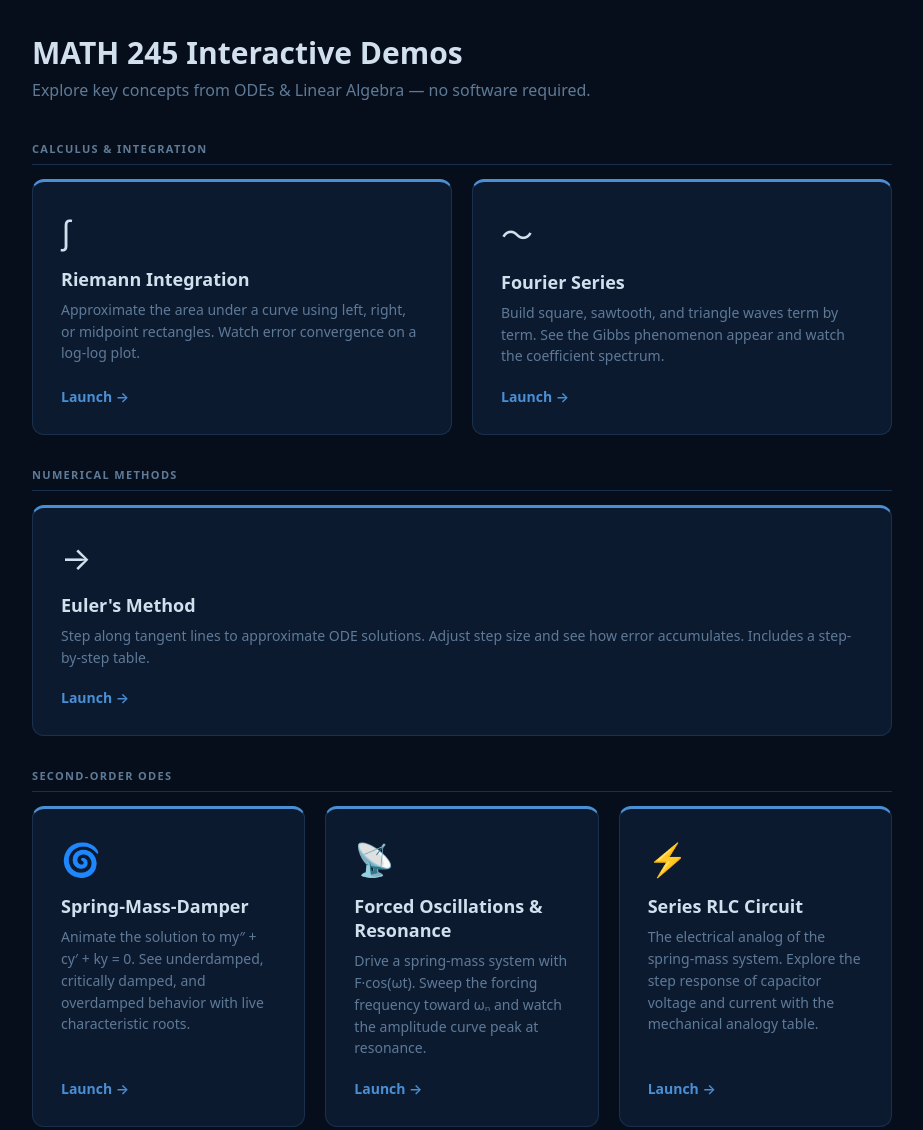
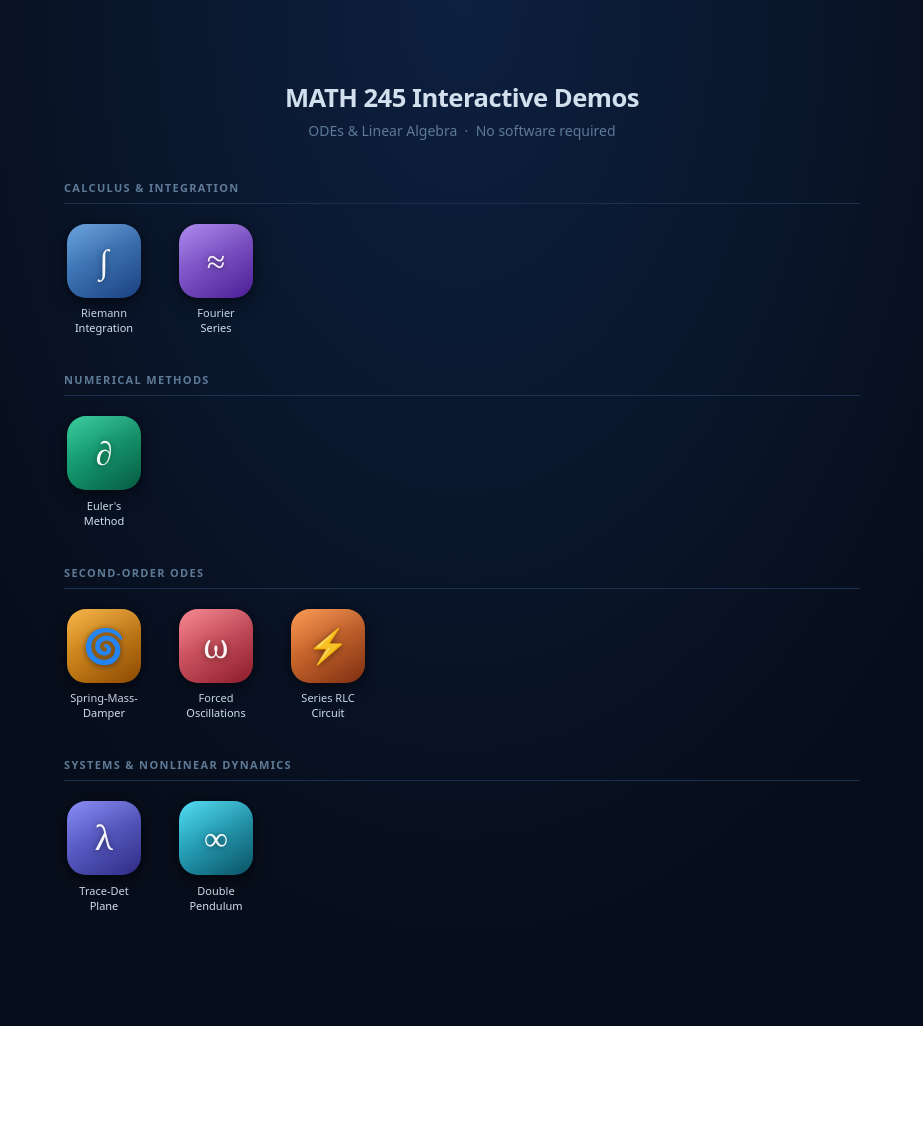
Before and after one commit to swwoodr/math245-demos, a website: page public/index.html in a window 1280 px wide. Shown: the top 1130 px of the page, without its empty margins (178-1101 px from the left). After the commit the page ends 1026 px from the top, so only its background shows below. Drawn offline with Linux system fonts and the light colour scheme.

Commit message:
Additional demos and organization

```diff
--- a/public/index.html
+++ b/public/index.html
@@ -6,98 +6,212 @@
   <title>MATH 245 — Interactive Demos</title>
   <link rel="stylesheet" href="style.css">
   <style>
+    body {
+      background: radial-gradient(ellipse at 50% 0%, #0D2040 0%, var(--bg) 65%);
+      min-height: 100vh;
+    }
+
+    .homescreen {
+      max-width: 860px;
+      margin: 0 auto;
+      padding: 3rem 2rem 5rem;
+    }
+
+    .hs-header {
+      text-align: center;
+      margin-bottom: 2.5rem;
+    }
+
+    .hs-title {
+      font-size: 1.6rem;
+      font-weight: 700;
+      color: var(--text);
+      letter-spacing: -0.02em;
+      margin: 0 0 0.35rem;
+    }
+
+    .hs-sub {
+      font-size: 0.875rem;
+      color: var(--muted);
+      margin: 0;
+    }
+
     .section-label {
       font-size: 0.6875rem;
       font-weight: 700;
       text-transform: uppercase;
       letter-spacing: 0.12em;
       color: var(--muted);
-      margin: 2rem 0 0.875rem;
+      margin: 2.25rem 0 1.25rem;
       padding-bottom: 0.5rem;
       border-bottom: 1px solid var(--border);
     }
+
+    .icon-row {
+      display: flex;
+      flex-wrap: wrap;
+      gap: 1.75rem 2rem;
+    }
+
+    /* ── Individual app icon ── */
+    .app-icon {
+      display: flex;
+      flex-direction: column;
+      align-items: center;
+      gap: 0.55rem;
+      text-decoration: none;
+      width: 80px;
+      transition: transform 0.14s ease;
+    }
+
+    .app-icon:hover  { transform: scale(1.09); }
+    .app-icon:active { transform: scale(0.93); }
+
+    .icon-tile {
+      width: 74px;
+      height: 74px;
+      border-radius: 19px;
+      display: flex;
+      align-items: center;
+      justify-content: center;
+      box-shadow: 0 5px 18px rgba(0,0,0,0.45), 0 1px 4px rgba(0,0,0,0.3);
+      position: relative;
+      overflow: hidden;
+    }
+
+    /* Glass gloss on top half */
+    .icon-tile::after {
+      content: '';
+      position: absolute;
+      inset: 0;
+      background: linear-gradient(
+        160deg,
+        rgba(255,255,255,0.18) 0%,
+        rgba(255,255,255,0.04) 45%,
+        rgba(0,0,0,0) 100%
+      );
+      border-radius: inherit;
+    }
+
+    .icon-sym {
+      font-size: 2.1rem;
+      line-height: 1;
+      z-index: 1;
+      color: rgba(255,255,255,0.95);
+      text-shadow: 0 1px 6px rgba(0,0,0,0.5);
+      font-family: 'Georgia', 'Times New Roman', serif;
+      user-select: none;
+    }
+
+    /* Emoji icons don't need the serif font */
+    .icon-sym.emoji {
+      font-family: inherit;
+    }
+
+    .icon-name {
+      font-size: 0.6875rem;
+      color: var(--text);
+      text-align: center;
+      line-height: 1.35;
+      font-weight: 500;
+      width: 80px;
+    }
+
+    /* ── Gradient palettes ── */
+    .ic-blue   { background: linear-gradient(145deg, #4A8FD4 0%, #1A4080 100%); }
+    .ic-purple { background: linear-gradient(145deg, #9B72E8 0%, #4C1D95 100%); }
+    .ic-teal   { background: linear-gradient(145deg, #12C289 0%, #065A40 100%); }
+    .ic-orange { background: linear-gradient(145deg, #F5A623 0%, #8B4800 100%); }
+    .ic-rose   { background: linear-gradient(145deg, #F46F7B 0%, #8B1A2A 100%); }
+    .ic-amber  { background: linear-gradient(145deg, #FA8431 0%, #7C2D12 100%); }
+    .ic-indigo { background: linear-gradient(145deg, #6E74F1 0%, #2E2B82 100%); }
+    .ic-cyan   { background: linear-gradient(145deg, #2DD4EF 0%, #0A4F62 100%); }
   </style>
 </head>
 <body>
-<div class="landing-wrap">
-  <h1>MATH 245 Interactive Demos</h1>
-  <p class="subtitle">Explore key concepts from ODEs &amp; Linear Algebra — no software required.</p>
+<div class="homescreen">
+
+  <div class="hs-header">
+    <h1 class="hs-title">MATH 245 Interactive Demos</h1>
+    <p class="hs-sub">ODEs &amp; Linear Algebra &nbsp;·&nbsp; No software required</p>
+  </div>
 
   <div class="section-label">Calculus &amp; Integration</div>
-  <div class="demo-grid">
+  <div class="icon-row">
 
-    <a class="demo-card" href="/riemann/">
-      <div class="demo-icon">∫</div>
-      <div class="demo-title">Riemann Integration</div>
-      <div class="demo-desc">Approximate the area under a curve using left, right, or midpoint rectangles. Watch error convergence on a log-log plot.</div>
-      <div class="demo-launch">Launch →</div>
+    <a class="app-icon" href="/riemann/">
+      <div class="icon-tile ic-blue">
+        <span class="icon-sym">∫</span>
+      </div>
+      <div class="icon-name">Riemann<br>Integration</div>
     </a>
 
-    <a class="demo-card" href="/fourier/">
-      <div class="demo-icon">〜</div>
-      <div class="demo-title">Fourier Series</div>
-      <div class="demo-desc">Build square, sawtooth, and triangle waves term by term. See the Gibbs phenomenon appear and watch the coefficient spectrum.</div>
-      <div class="demo-launch">Launch →</div>
+    <a class="app-icon" href="/fourier/">
+      <div class="icon-tile ic-purple">
+        <span class="icon-sym">≈</span>
+      </div>
+      <div class="icon-name">Fourier<br>Series</div>
     </a>
 
   </div>
 
   <div class="section-label">Numerical Methods</div>
-  <div class="demo-grid">
+  <div class="icon-row">
 
-    <a class="demo-card" href="/euler/">
-      <div class="demo-icon">→</div>
-      <div class="demo-title">Euler's Method</div>
-      <div class="demo-desc">Step along tangent lines to approximate ODE solutions. Adjust step size and see how error accumulates. Includes a step-by-step table.</div>
-      <div class="demo-launch">Launch →</div>
+    <a class="app-icon" href="/euler/">
+      <div class="icon-tile ic-teal">
+        <span class="icon-sym">∂</span>
+      </div>
+      <div class="icon-name">Euler's<br>Method</div>
     </a>
 
   </div>
 
   <div class="section-label">Second-Order ODEs</div>
-  <div class="demo-grid">
+  <div class="icon-row">
 
-    <a class="demo-card" href="/smd/">
-      <div class="demo-icon">🌀</div>
-      <div class="demo-title">Spring-Mass-Damper</div>
-      <div class="demo-desc">Animate the solution to my″ + cy′ + ky = 0. See underdamped, critically damped, and overdamped behavior with live characteristic roots.</div>
-      <div class="demo-launch">Launch →</div>
+    <a class="app-icon" href="/smd/">
+      <div class="icon-tile ic-orange">
+        <span class="icon-sym emoji">🌀</span>
+      </div>
+      <div class="icon-name">Spring-Mass-<br>Damper</div>
     </a>
 
-    <a class="demo-card" href="/resonance/">
-      <div class="demo-icon">📡</div>
-      <div class="demo-title">Forced Oscillations &amp; Resonance</div>
-      <div class="demo-desc">Drive a spring-mass system with F·cos(ωt). Sweep the forcing frequency toward ωₙ and watch the amplitude curve peak at resonance.</div>
-      <div class="demo-launch">Launch →</div>
+    <a class="app-icon" href="/resonance/">
+      <div class="icon-tile ic-rose">
+        <span class="icon-sym">ω</span>
+      </div>
+      <div class="icon-name">Forced<br>Oscillations</div>
     </a>
 
-    <a class="demo-card" href="/rlc/">
-      <div class="demo-icon">⚡</div>
-      <div class="demo-title">Series RLC Circuit</div>
-      <div class="demo-desc">The electrical analog of the spring-mass system. Explore the step response of capacitor voltage and current with the mechanical analogy table.</div>
-      <div class="demo-launch">Launch →</div>
+    <a class="app-icon" href="/rlc/">
+      <div class="icon-tile ic-amber">
+        <span class="icon-sym emoji">⚡</span>
+      </div>
+      <div class="icon-name">Series RLC<br>Circuit</div>
     </a>
 
   </div>
 
   <div class="section-label">Systems &amp; Nonlinear Dynamics</div>
-  <div class="demo-grid">
+  <div class="icon-row">
 
-    <a class="demo-card" href="/trdet/">
-      <div class="demo-icon">📐</div>
-      <div class="demo-title">Trace-Determinant Plane</div>
-      <div class="demo-desc">Classify equilibria of x′ = Ax by dragging a point on the T-D plane. Watch the phase portrait switch between nodes, spirals, saddles, and centers.</div>
-      <div class="demo-launch">Launch →</div>
+    <a class="app-icon" href="/trdet/">
+      <div class="icon-tile ic-indigo">
+        <span class="icon-sym">λ</span>
+      </div>
+      <div class="icon-name">Trace-Det<br>Plane</div>
     </a>
 
-    <a class="demo-card" href="/pendulum/">
-      <div class="demo-icon">⚖️</div>
-      <div class="demo-title">Double Pendulum</div>
-      <div class="demo-desc">A nonlinear ODE system and a classic example of deterministic chaos. Explore sensitive dependence on initial conditions.</div>
-      <div class="demo-launch">Launch →</div>
+    <a class="app-icon" href="/pendulum/">
+      <div class="icon-tile ic-cyan">
+        <span class="icon-sym">∞</span>
+      </div>
+      <div class="icon-name">Double<br>Pendulum</div>
     </a>
 
   </div>
+
 </div>
 </body>
 </html>
```
Also changed, not shown: public/euler/index.html (+1 -1 lines), public/fourier/index.html (+1 -1 lines), public/pendulum/index.html (+1 -1 lines), public/resonance/index.html (+1 -1 lines), public/riemann/index.html (+1 -1 lines), public/rlc/index.html (+1 -1 lines), public/smd/index.html (+1 -1 lines), public/trdet/index.html (+1 -1 lines).
